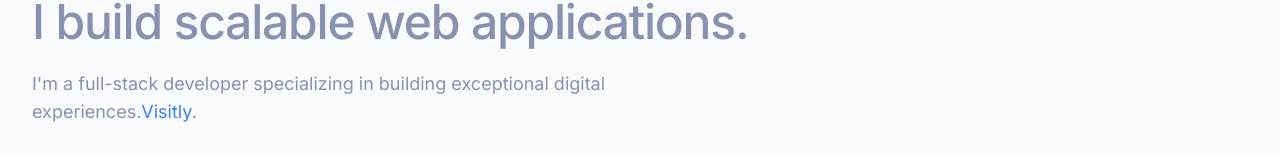
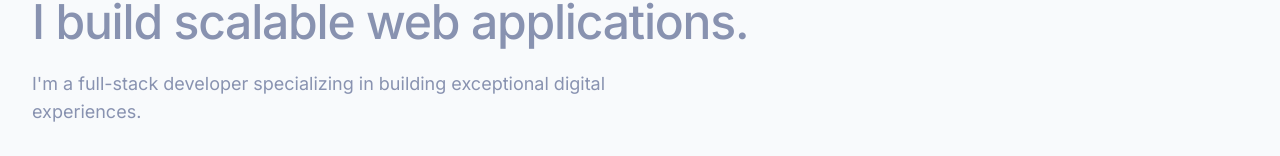
Before and after one commit to parvmunjal/Parv-portfolio, a React (Vite) app: page / in a window 1280 px wide. Shown: the part 408-564 px from the top of the page. Built offline with nearby package versions, Linux system fonts and the light colour scheme.

Commit message:
Exp updated

```diff
--- a/src/components/Hero.tsx
+++ b/src/components/Hero.tsx
@@ -15,10 +15,6 @@ const Hero = () => {
           </h2>
           <p className="text-slate text-lg mb-8 max-w-xl">
             I'm a full-stack developer specializing in building exceptional digital experiences.
-            <a href="#experience" className="text-highlight hover:underline">
-              Visitly
-            </a>
-            .
           </p>
           <div className="flex gap-4">
             <a href="#projects" className="btn btn-primary">
```
